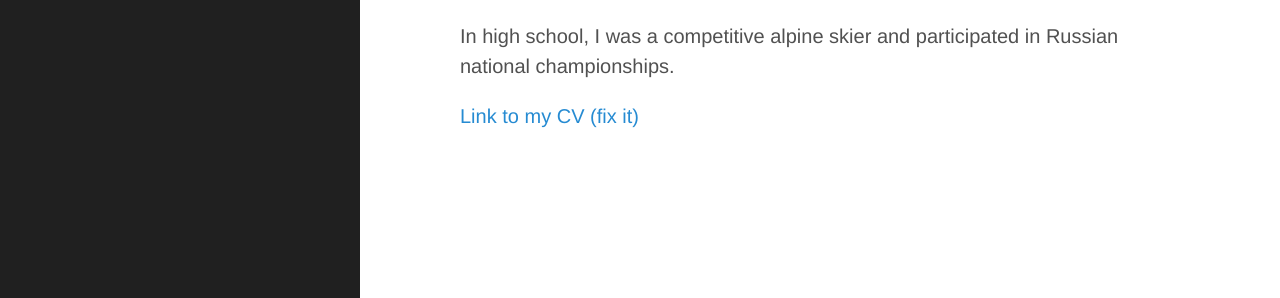
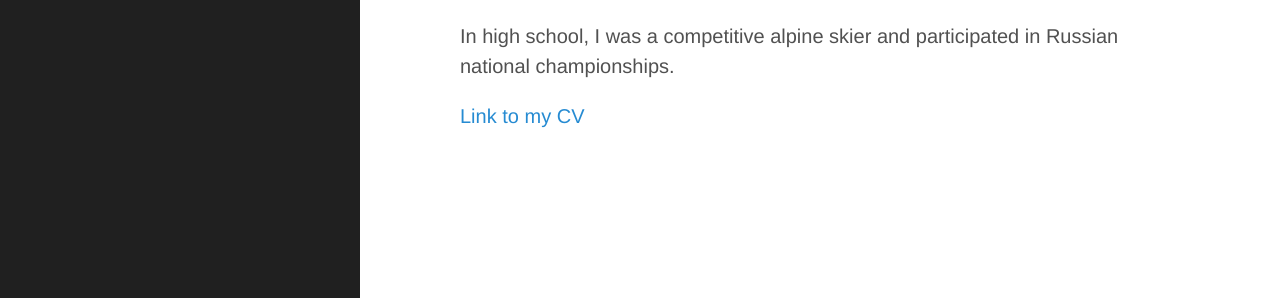
Before and after one commit to rsigalov/rsigalov.github.io, a Jekyll site: the page built from index.html, in a window 1280 px wide. Shown: the part 389-687 px from the top of the page. Built offline with Jekyll 4.4.1, drawn with Linux system fonts in a browser that asks for light colours.

Commit message:
Added CV

```diff
--- a/index.html
+++ b/index.html
@@ -27,5 +27,5 @@ title: Roman Sigalov
 </p>
 
 <p>
-  <a href="{{site.url}}/papers/ReachingForYield_Appendix.pdf">Link to my CV (fix it)</a>
+  <a href="{{site.url}}/CV.pdf">Link to my CV</a>
 </p>
```
Also changed, not shown: disaster_risk.md (+1 -1 lines), 10 other files.
